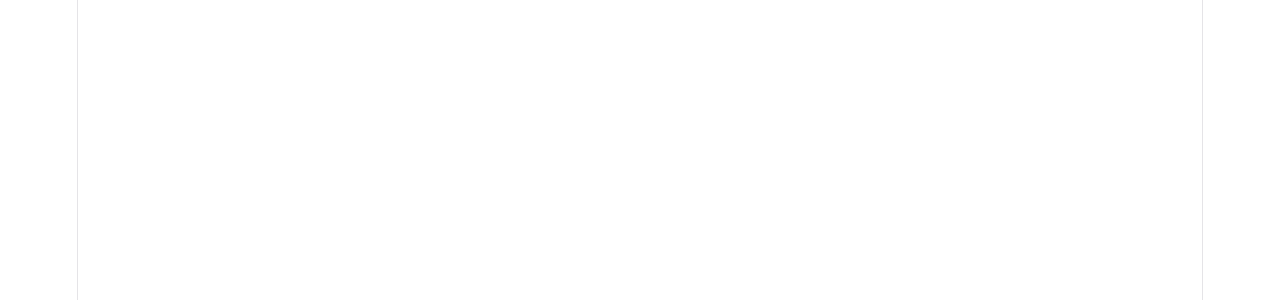
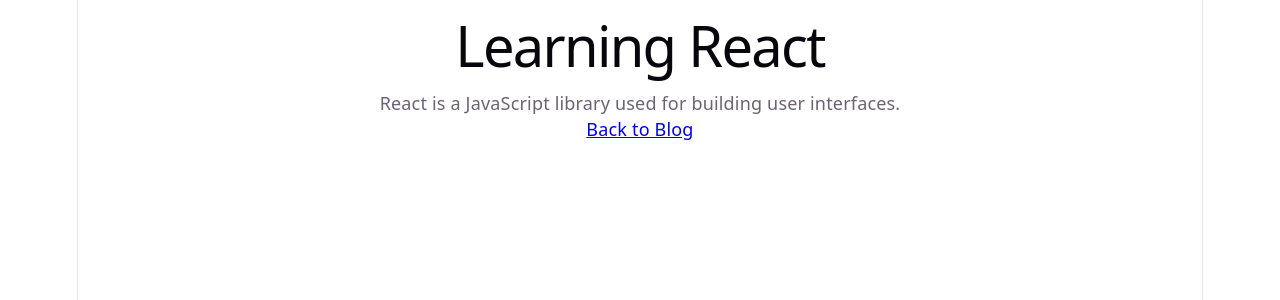
Before and after one commit to divzmadhu/mod-10-lab-04-react-dynamic-routing, a React (Vite) app: page /blog/learning-react in a window 1280 px wide. Before the commit this address had no page. Shown: the top 300 px of the page. Built offline with nearby package versions, Linux system fonts and the light colour scheme.

Commit message:
Implement Dynamic blog post routing

```diff
--- a/src/App.jsx
+++ b/src/App.jsx
@@ -1,10 +1,12 @@
 import { Routes, Route } from 'react-router-dom';
 import BlogIndex from './Pages/Blog/BlogIndex';
+import BlogPost from './Pages/Blog/BlogPost';
 
 export default function App(){
   return(
     <Routes>
-      <Route path="/blog" element={<BlogIndex/>} />
+      <Route path="/blog/" element={<BlogIndex/>} />
+       <Route path="/blog/:slug" element={<BlogPost/>} />
     </Routes>
   )
 }
--- a/src/Pages/Blog/BlogPost.jsx
+++ b/src/Pages/Blog/BlogPost.jsx
@@ -0,0 +1,28 @@
+import {useParams, Link} from 'react-router-dom';
+import posts from '../../data/posts';
+
+
+export default function BlogPost(){
+
+    //Retrieve the slug
+    const {slug} = useParams();
+
+    // Search the posts array and return the post with a matching slug
+    const post = posts.find((post) =>post.slug === slug)
+
+    // if find() method wont find a matching object?
+    if(!post){
+        return <h2>Post not found</h2>
+    }
+
+    return(
+        <div>
+            <h1>{post.title}</h1>
+            <p>{post.content}</p>
+
+            <Link to = "/blog">Back to Blog</Link>
+        </div>
+
+
+    )
+}
```
Also changed, not shown: 1 other file (tests, documents, lock files or other folders).
